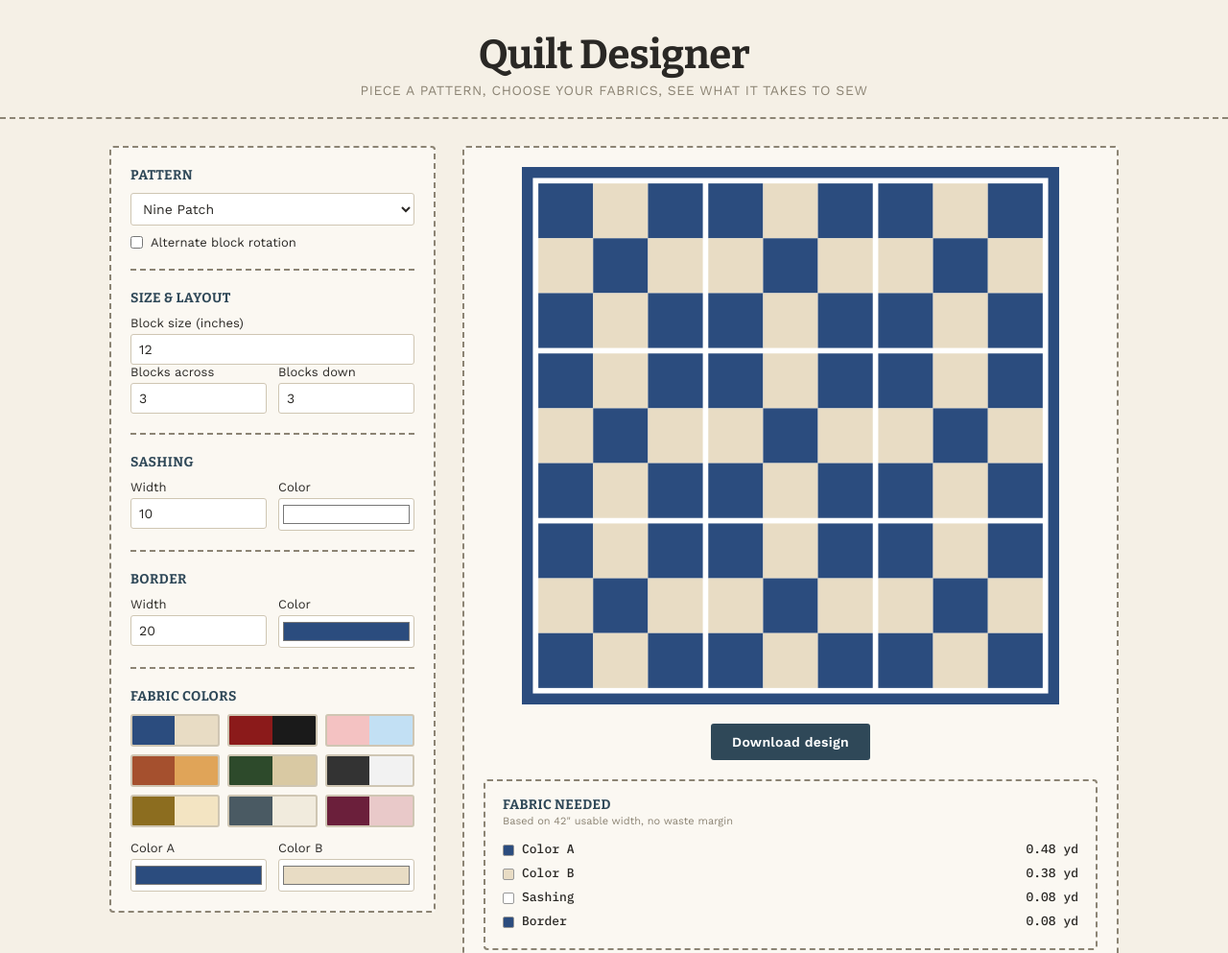
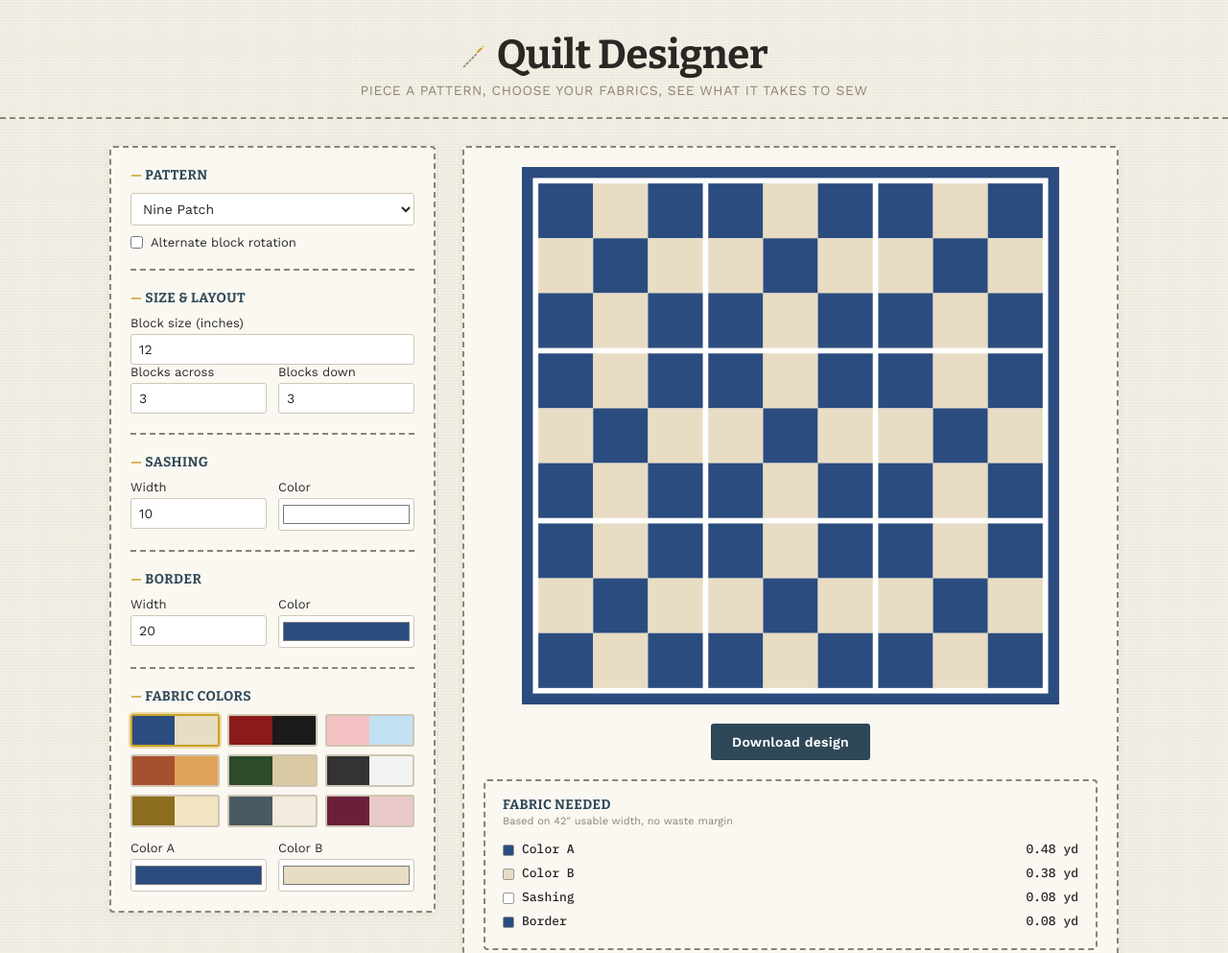
Before and after one commit to mjimmink-coder/quilt-designer, a plain HTML site: page index.html in a window 1280 px wide. Shown: the top 993 px of the page at 96% size. Drawn offline with nearby package versions, Linux system fonts and the light colour scheme.

Commit message:
Update index.html

```diff
--- a/index.html
+++ b/index.html
@@ -22,7 +22,10 @@
 
   body {
     margin: 0;
-    background: var(--linen);
+    background-color: var(--linen);
+    background-image:
+      repeating-linear-gradient(0deg, rgba(0,0,0,0.02) 0px, rgba(0,0,0,0.02) 1px, transparent 1px, transparent 3px),
+      repeating-linear-gradient(90deg, rgba(0,0,0,0.02) 0px, rgba(0,0,0,0.02) 1px, transparent 1px, transparent 3px);
     color: var(--ink);
     font-family: 'Work Sans', sans-serif;
     -webkit-font-smoothing: antialiased;
@@ -32,6 +35,19 @@
     padding: 32px 24px 20px;
     text-align: center;
     border-bottom: 2px dashed var(--stitch);
+  }
+
+  .title-row {
+    display: flex;
+    align-items: center;
+    justify-content: center;
+    gap: 10px;
+  }
+
+  .title-row svg {
+    width: 28px;
+    height: 28px;
+    flex-shrink: 0;
   }
 
   h1 {
@@ -70,6 +86,7 @@
     border: 2px dashed var(--stitch);
     border-radius: 4px;
     padding: 20px;
+    box-shadow: 0 2px 10px rgba(42, 40, 37, 0.06);
   }
 
   .controls-panel > * + * { margin-top: 20px; }
@@ -89,6 +106,11 @@
     color: var(--navy);
     margin-bottom: 10px;
     padding: 0;
+  }
+
+  legend::before {
+    content: '— ';
+    color: var(--gold);
   }
 
   label {
@@ -115,6 +137,17 @@
     font-family: 'Work Sans', sans-serif;
     font-size: 14px;
     color: var(--ink);
+    transition: border-color 0.15s ease, box-shadow 0.15s ease;
+  }
+
+  select:hover, input[type="number"]:hover {
+    border-color: var(--navy);
+  }
+
+  select:focus-visible, input[type="number"]:focus-visible {
+    outline: none;
+    border-color: var(--navy);
+    box-shadow: 0 0 0 3px rgba(47, 72, 88, 0.15);
   }
 
   input[type="color"] {
@@ -152,11 +185,15 @@
     border: 2px solid #cfc6b3;
     border-radius: 3px;
     cursor: pointer;
-    transition: border-color 0.15s ease, transform 0.1s ease;
+    transition: border-color 0.15s ease, transform 0.1s ease, box-shadow 0.15s ease;
   }
   .palette-swatch:hover {
     border-color: var(--navy);
     transform: translateY(-1px);
+  }
+  .palette-swatch.is-active {
+    border-color: var(--gold);
+    box-shadow: 0 0 0 2px rgba(201, 162, 39, 0.35);
   }
 
   .canvas-panel {
@@ -169,6 +206,7 @@
     max-width: 560px;
     display: block;
     margin: 0 auto;
+    transition: opacity 0.12s ease;
   }
 
   button#downloadBtn {
@@ -237,7 +275,14 @@
 <body>
 
 <header>
-  <h1>Quilt Designer</h1>
+  <div class="title-row">
+    <svg viewBox="0 0 24 24" fill="none" xmlns="http://www.w3.org/2000/svg" aria-hidden="true">
+      <path d="M3 21 L15 9" stroke="#8C8474" stroke-width="1.4" stroke-dasharray="1.5 2" stroke-linecap="round"/>
+      <path d="M14 8 L19 3 C20 2 21.5 3 20.5 4 L15.5 9 Z" fill="#C9A227"/>
+      <circle cx="19.3" cy="3.7" r="0.9" fill="#F5F0E6"/>
+    </svg>
+    <h1>Quilt Designer</h1>
+  </div>
   <p>Piece a pattern, choose your fabrics, see what it takes to sew</p>
 </header>
 
@@ -375,10 +420,12 @@
     { name: 'Berry', colorA: '#6b1f3b', colorB: '#e9c9c9' }
   ];
 
-  palettes.forEach(p => {
+  palettes.forEach((p, i) => {
     const swatch = document.createElement('div');
     swatch.className = 'palette-swatch';
     swatch.title = p.name;
+    swatch.dataset.colorA = p.colorA;
+    swatch.dataset.colorB = p.colorB;
     swatch.style.background = `linear-gradient(to right, ${p.colorA} 50%, ${p.colorB} 50%)`;
     swatch.addEventListener('click', () => {
       colorAInput.value = p.colorA;
@@ -387,6 +434,14 @@
     });
     presetContainer.appendChild(swatch);
   });
+
+  function updateActivePreset() {
+    const swatches = presetContainer.querySelectorAll('.palette-swatch');
+    swatches.forEach(s => {
+      const matches = s.dataset.colorA === colorAInput.value && s.dataset.colorB === colorBInput.value;
+      s.classList.toggle('is-active', matches);
+    });
+  }
 
   function addRect(group, x, y, w, h, fill, role) {
     const rect = document.createElementNS(SVG_NS, 'rect');
@@ -555,6 +610,7 @@
 
     drawQuilt(blockDrawFn, blocksAcross, blocksDown, sashingWidth, sashingColor, borderWidth, borderColor, colorA, colorB, alternateRotation);
     updateYardage(blockSizeInches);
+    updateActivePreset();
   }
 
   [patternSelect, alternateRotationInput, blockSizeInchesInput, blocksAcrossInput, blocksDownInput, sashingWidthInput, sashingColorInput, borderWidthInput, borderColorInput, colorAInput, colorBInput]
```
